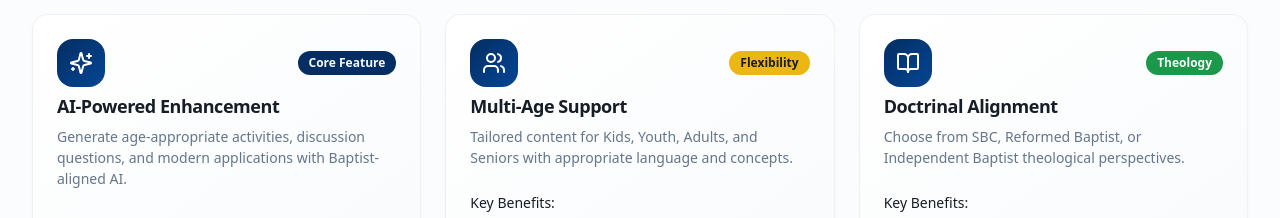
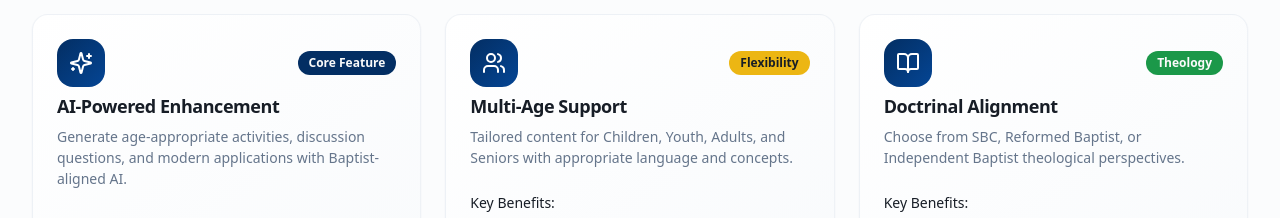
Before and after one commit to lynn75965/biblelessonspark, a React (Vite) app: page / in a window 1280 px wide. Shown: the part 1260-1478 px from the top of the page. Built offline with nearby package versions, Linux system fonts and the light colour scheme; the HTML template or start-up script is replaced by a standard one.

Commit message:
Refactor: Change "Kids" to "Children"

```diff
--- a/src/components/landing/FeaturesSection.tsx
+++ b/src/components/landing/FeaturesSection.tsx
@@ -24,7 +24,7 @@ export function FeaturesSection() {
     {
       icon: <Users className="h-6 w-6" />,
       title: "Multi-Age Support",
-      description: "Tailored content for Kids, Youth, Adults, and Seniors with appropriate language and concepts.",
+      description: "Tailored content for Children, Youth, Adults, and Seniors with appropriate language and concepts.",
       benefits: ["Age-specific tone", "Appropriate complexity", "Developmental focus"],
       category: "Flexibility"
     },
```
